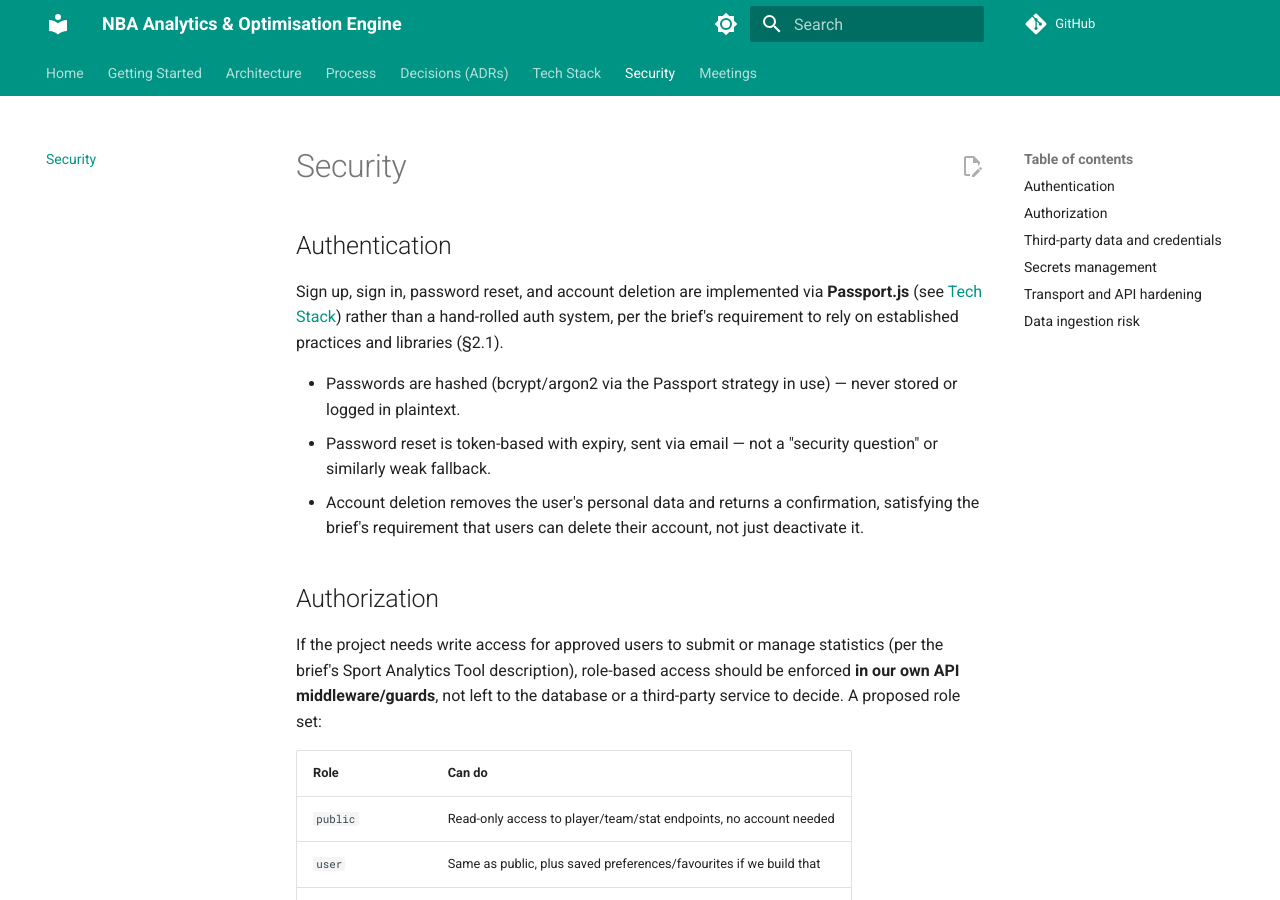
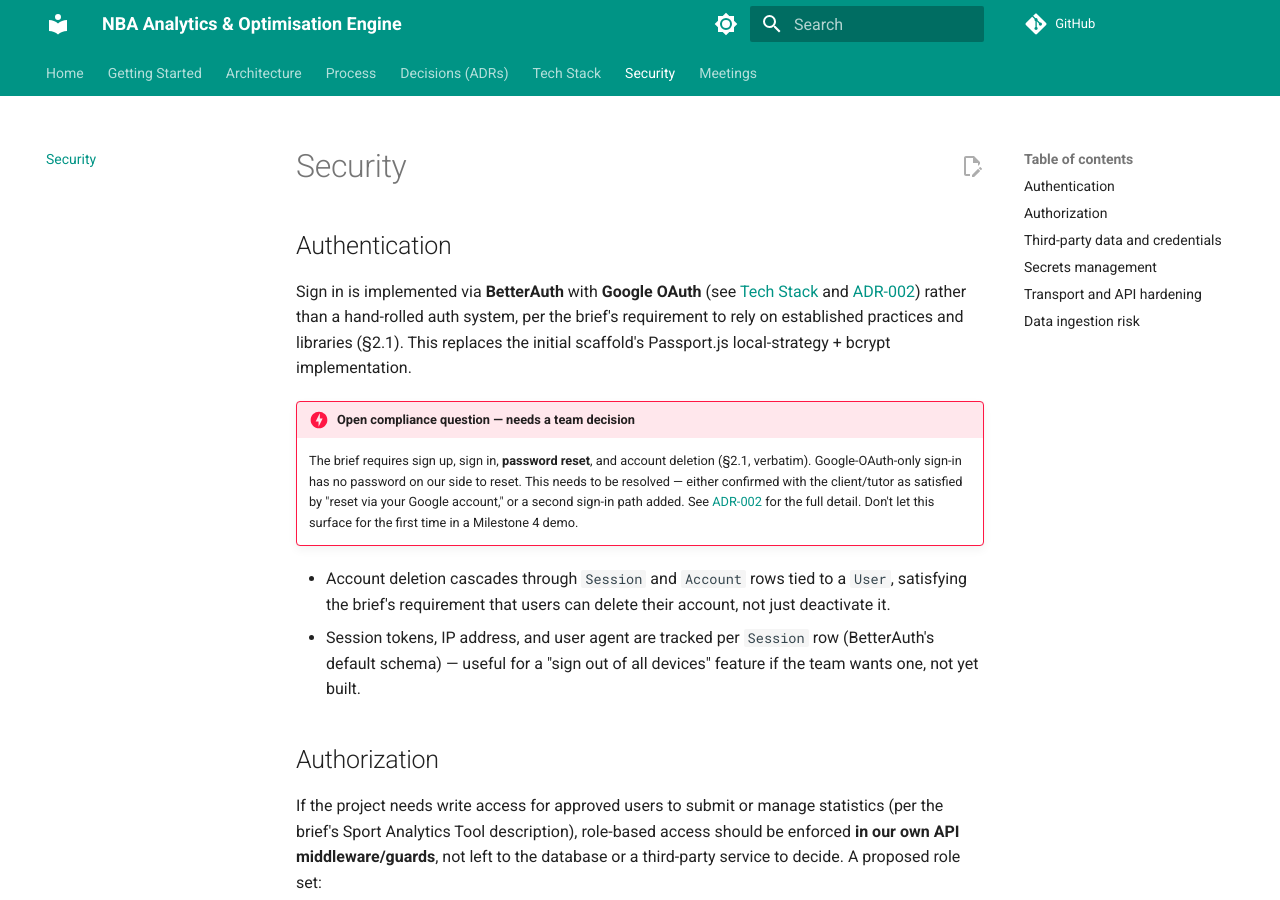
Before and after one commit to Sports-Analytics-Innovation-Platform/Innovation-Documentation-Website, an MkDocs documentation site: the page built from docs/security.md, in a window 1280 px wide and 900 px high. Built offline with MkDocs 1.6.1 and Material for MkDocs 9.7.7, drawn with Linux system fonts in a browser that asks for light colours; comment, search, counter and statistics services are not loaded.

Commit message:
docs: update auth section in security.md for BetterAuth
Assisted-by: Claude-Web[Claude Sonnet 5]

```diff
--- a/docs/security.md
+++ b/docs/security.md
@@ -2,11 +2,13 @@
 
 ## Authentication
 
-Sign up, sign in, password reset, and account deletion are implemented via **Passport.js** (see [Tech Stack](tech-stack.md)) rather than a hand-rolled auth system, per the brief's requirement to rely on established practices and libraries (§2.1).
+Sign in is implemented via **BetterAuth** with **Google OAuth** (see [Tech Stack](tech-stack.md) and [ADR-002](decisions/adr-002-auth.md)) rather than a hand-rolled auth system, per the brief's requirement to rely on established practices and libraries (§2.1). This replaces the initial scaffold's Passport.js local-strategy + bcrypt implementation.
 
-- Passwords are hashed (bcrypt/argon2 via the Passport strategy in use) — never stored or logged in plaintext.
-- Password reset is token-based with expiry, sent via email — not a "security question" or similarly weak fallback.
-- Account deletion removes the user's personal data and returns a confirmation, satisfying the brief's requirement that users can delete their account, not just deactivate it.
+!!! danger "Open compliance question — needs a team decision"
+    The brief requires sign up, sign in, **password reset**, and account deletion (§2.1, verbatim). Google-OAuth-only sign-in has no password on our side to reset. This needs to be resolved — either confirmed with the client/tutor as satisfied by "reset via your Google account," or a second sign-in path added. See [ADR-002](decisions/adr-002-auth.md) for the full detail. Don't let this surface for the first time in a Milestone 4 demo.
+
+- Account deletion cascades through `Session` and `Account` rows tied to a `User`, satisfying the brief's requirement that users can delete their account, not just deactivate it.
+- Session tokens, IP address, and user agent are tracked per `Session` row (BetterAuth's default schema) — useful for a "sign out of all devices" feature if the team wants one, not yet built.
 
 ## Authorization
 
```
